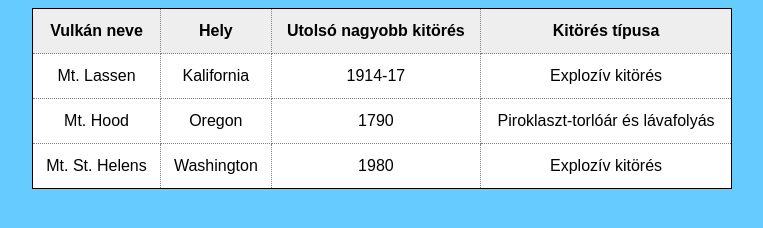
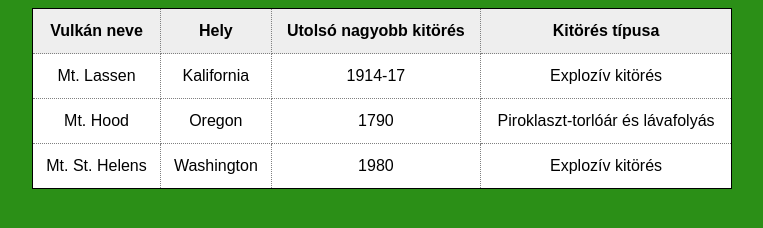
Before and after one commit to zsoltv88/vulkan, a plain HTML site: page index.html in a window 1280 px wide. Shown: the whole page, without its empty margins (258-1021 px from the left). Drawn offline with Linux system fonts and the light colour scheme.

Commit message:
Zöld háttér

```diff
--- a/stilusok.css
+++ b/stilusok.css
@@ -1,5 +1,5 @@
 body {
-    background-color: #66CCFF;
+    background-color: #2b8f17;
     font-family: Arial, Helvetica, sans-serif;
     line-height: 1.5;
 }
```
